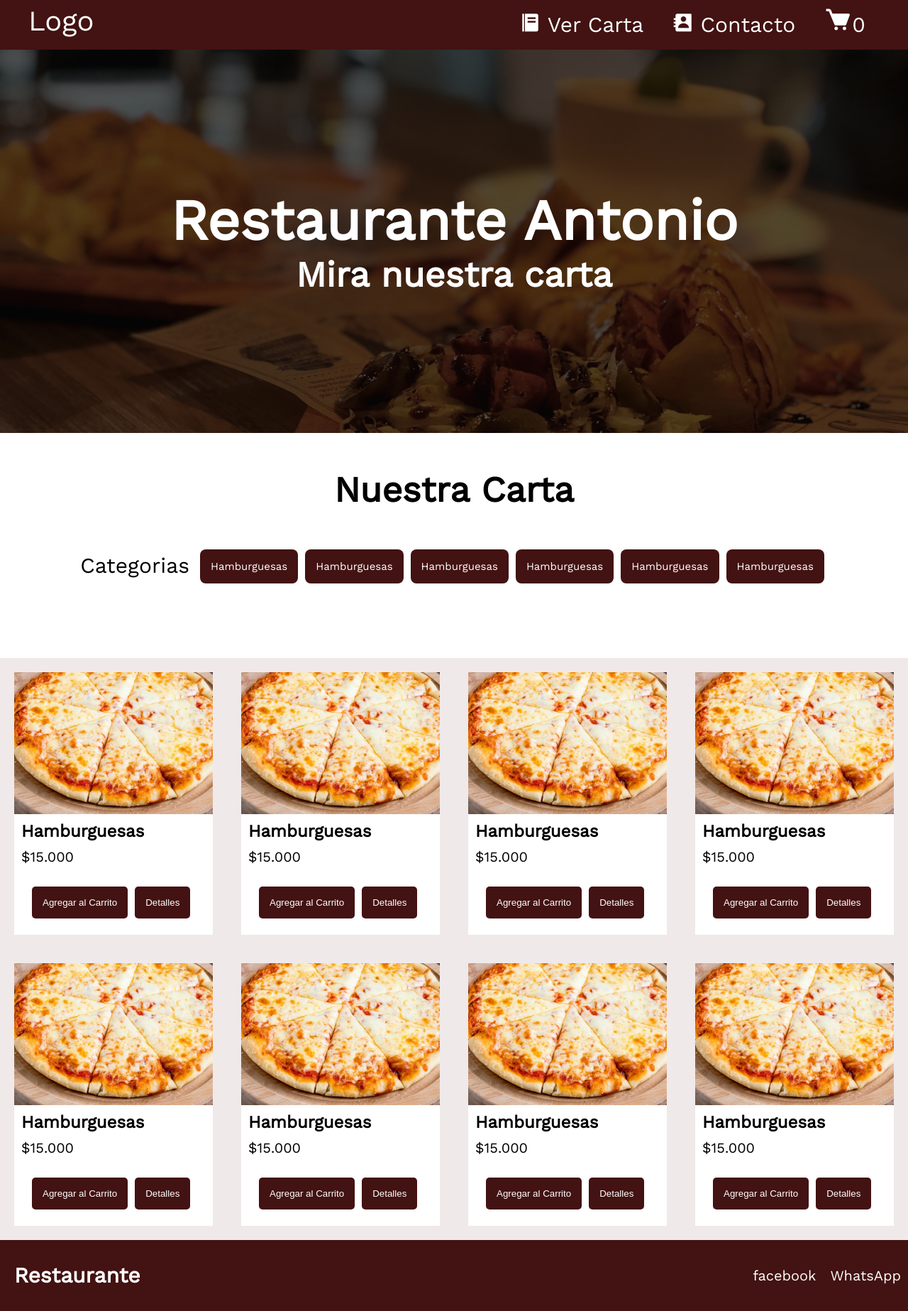
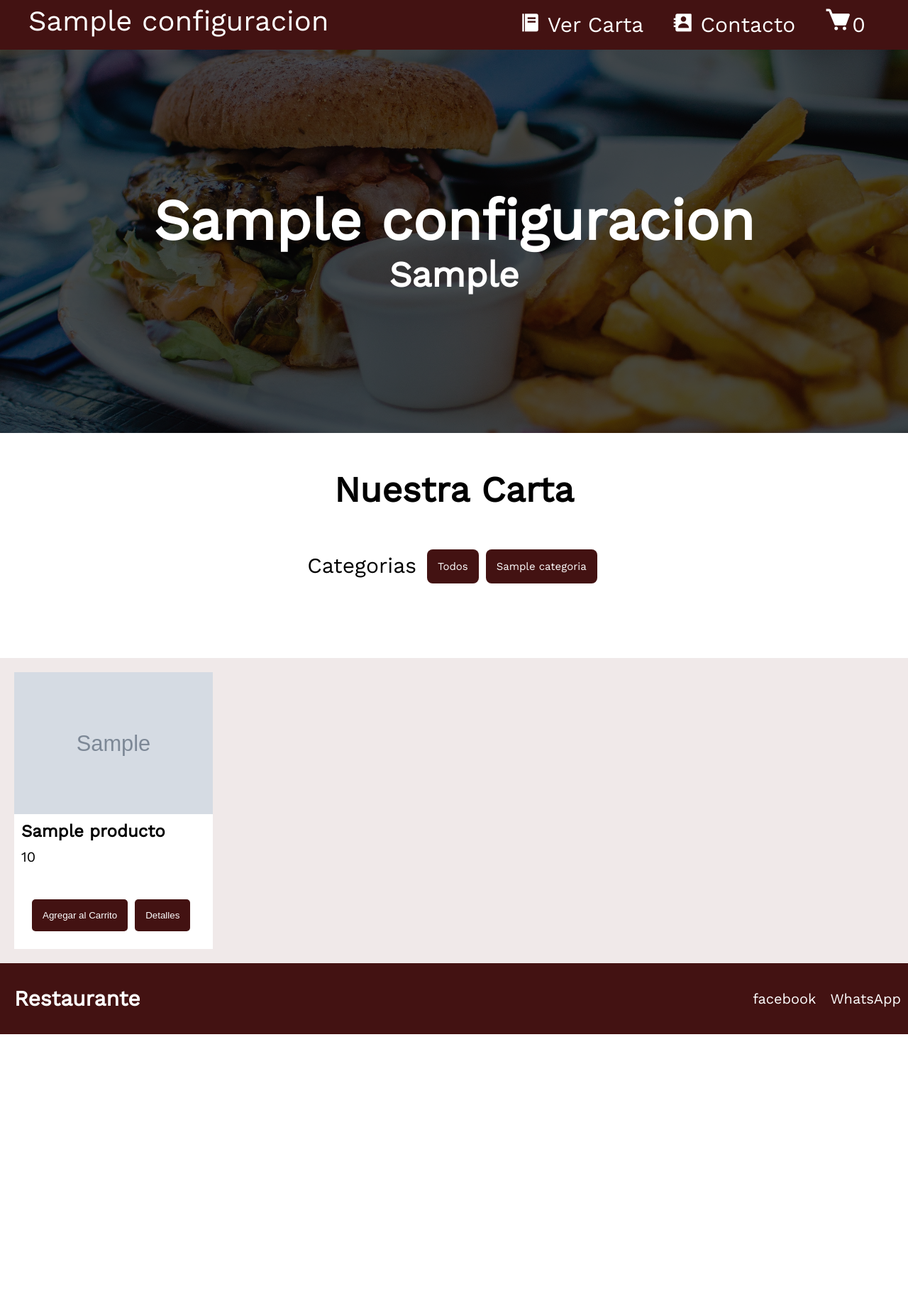
Before and after one commit to dantech99/CartaWeb, a PHP site: page / in a window 1280 px wide. Shown: the whole page at 71% size. After the commit the page ends 1457 px from the top, so only its background shows below. Run offline with PHP 8.4, Linux system fonts and the light colour scheme; tables that the repository leaves empty or names only in its code hold one stand-in row (values such as "Sample post"); grey boxes marked "Sample" are stand-in pictures.

Commit message:
renderizado de los datos de la db en la pagina de inicio, correct funcionamiento de la aplicacion

```diff
--- a/assets/scss/client/_cards.scss
+++ b/assets/scss/client/_cards.scss
@@ -13,7 +13,7 @@
 /* cards */
 .section-card{
     width: 100%;
-    height: 370px;
+    height: 390px;
     border-radius: 20px;
 
 
@@ -38,6 +38,7 @@
 
 .card-body{
     padding: 10px;
+    height: 100px;
 }
 .card-price{
     display: block;
--- a/assets/scss/client/_nav.scss
+++ b/assets/scss/client/_nav.scss
@@ -95,7 +95,7 @@
     text-align: center;
     align-items: center;
     justify-content: center;
-    background-image: url('../../img/restaurante.jpg');
+    background-image: url('../../img/fondo.jpg');
     background-repeat: no-repeat;
     background-size: cover;
     background-attachment:fixed;
--- a/assets/scss/client/main.css
+++ b/assets/scss/client/main.css
@@ -92,7 +92,7 @@ body {
   text-align: center;
   align-items: center;
   justify-content: center;
-  background-image: url("../../img/restaurante.jpg");
+  background-image: url("../../img/fondo.jpg");
   background-repeat: no-repeat;
   background-size: cover;
   background-attachment: fixed;
@@ -176,7 +176,7 @@ body {
 /* cards */
 .section-card {
   width: 100%;
-  height: 370px;
+  height: 390px;
   border-radius: 20px; }
 
 .card {
@@ -193,7 +193,8 @@ body {
   height: 100%; }
 
 .card-body {
-  padding: 10px; }
+  padding: 10px;
+  height: 100px; }
 
 .card-price {
   display: block;
--- a/index.php
+++ b/index.php
@@ -1,6 +1,7 @@
 <?php
 
-$title = "Restaurante || Carta"
+$title = "Restaurante || Carta";
+require_once "config/conect.php";
 
 ?>
 <!DOCTYPE html>
@@ -25,6 +26,7 @@ $title = "Restaurante || Carta"
 
     <!-- script js -->
     <script src="assets/js/index.js" defer></script>
+    <script src="assets/js/index.js" defer></script>
 
 
 </head>
@@ -32,8 +34,15 @@ $title = "Restaurante || Carta"
 
     <!-- navegacion principal encabezado -->
     <header class="header">
+    <?php
+            $query = mysqli_query($conexion, "SELECT * FROM configuracion ORDER BY id DESC");
+            $data = mysqli_fetch_assoc($query);
+            if ($query) {
+
+
+            ?>
         <nav class="nav">
-           <a href="admin/index.php" class="logo">Logo</a>
+           <a href="admin/index.php" class="logo"><?php echo $data['nombre_e']; ?></a>
            <button class="toggle"><i class='bx bx-menu'></i></button>
            <ul class="menu">
                <li class="menu-item"><a href="#"><i class='bx bxs-food-menu' ></i> Ver Carta</a></li>
@@ -46,8 +55,9 @@ $title = "Restaurante || Carta"
 
     <section class="section-header">
         <div class="section-present">
-            <h1 class="section-present-title">Restaurante Antonio</h1>
-            <h4 class="section-present-subtitle">Mira nuestra carta</h4>
+            <h1 class="section-present-title"><?php echo $data['nombreweb']; ?></h1>
+            <h4 class="section-present-subtitle"><?php echo $data['info_web']; ?></h4>
+            <?php  }?>
         </div>
     </section>
 
@@ -59,27 +69,37 @@ $title = "Restaurante || Carta"
         <div class="section-fill-taks">
             <span>Categorias</span>
             <div class="task">
-                <a href="#" class="task-link">Hamburguesas</a>
-                <a href="#" class="task-link">Hamburguesas</a>
-                <a href="#" class="task-link">Hamburguesas</a>
-                <a href="#" class="task-link">Hamburguesas</a>
-                <a href="#" class="task-link">Hamburguesas</a>
-                <a href="#" class="task-link">Hamburguesas</a>
+                <a href="#" class="task-link">Todos</a>
+                <?php
+                    $query = mysqli_query($conexion, "SELECT * FROM categorias");
+                    while($data = mysqli_fetch_assoc($query))
+                    {
+                ?>
+                <a href="#" class="task-link"><?php echo $data['nombre_c']; ?></a>
+                <?php }?>
             </div>
         </div>
     </section>
 
     <section class="section-card-product">
 
+        <?php
+        $query = mysqli_query($conexion, "SELECT p.*, c.id AS id_cat, c.nombre_c FROM productos p INNER JOIN categorias c ON c.id = p.id_categoria LIMIT 8");
 
-        <div class="section-card">
+        $result = mysqli_num_rows($query);
+        if ($result > 0) {
+            while ($data = mysqli_fetch_assoc($query)) {
+
+        ?>
+        <div class="section-card" categoria="<?php
+        echo $data['nombre_c']; ?>">
             <div class="card">
                 <div class="card-img">
-                    <img src="assets/img/pizzas.jpg" alt="">
+                    <img src="assets/img/<?php echo $data['imagen']; ?>" alt="">
                 </div>
                 <div class="card-body">
-                    <h2 class="card-body-title">Hamburguesas</h2>
-                   <span class="card-price">$15.000</span>
+                    <h2 class="card-body-title"><?php echo $data['nombre_p']; ?></h2>
+                    <span class="card-price"><?php echo $data['precio']; ?></span>
                 </div>
                 <div class="card-btn">
                     <a href="#" class="card-btn-link"><button class="btn">Agregar al Carrito</button></a>
@@ -87,119 +107,12 @@ $title = "Restaurante || Carta"
                 </div>
             </div>
         </div>
+        <?php } }else {
+            echo "no hay nada aqui aun";
+        }?>
 
-        <div class="section-card">
-            <div class="card">
-                <div class="card-img">
-                    <img src="assets/img/pizzas.jpg" alt="">
-                </div>
-                <div class="card-body">
-                    <h2 class="card-body-title">Hamburguesas</h2>
-                   <span class="card-price">$15.000</span>
-                </div>
-                <div class="card-btn">
-                    <a href="#" class="card-btn-link"><button class="btn">Agregar al Carrito</button></a>
-                    <a href="#" class="card-btn-link"><button class="btn">Detalles</button></a>
-                </div>
-            </div>
-        </div>
+    </section>
 
-        <div class="section-card">
-            <div class="card">
-                <div class="card-img">
-                    <img src="assets/img/pizzas.jpg" alt="">
-                </div>
-                <div class="card-body">
-                    <h2 class="card-body-title">Hamburguesas</h2>
-                   <span class="card-price">$15.000</span>
-                </div>
-                <div class="card-btn">
-                    <a href="#" class="card-btn-link"><button class="btn">Agregar al Carrito</button></a>
-                    <a href="#" class="card-btn-link"><button class="btn">Detalles</button></a>
-                </div>
-            </div>
-        </div>
-
-        <div class="section-card">
-            <div class="card">
-                <div class="card-img">
-                    <img src="assets/img/pizzas.jpg" alt="">
-                </div>
-                <div class="card-body">
-                    <h2 class="card-body-title">Hamburguesas</h2>
-                   <span class="card-price">$15.000</span>
-                </div>
-                <div class="card-btn">
-                    <a href="#" class="card-btn-link"><button class="btn">Agregar al Carrito</button></a>
-                    <a href="#" class="card-btn-link"><button class="btn">Detalles</button></a>
-                </div>
-            </div>
-        </div>
-
-        <div class="section-card">
-            <div class="card">
-                <div class="card-img">
-                    <img src="assets/img/pizzas.jpg" alt="">
-                </div>
-                <div class="card-body">
-                    <h2 class="card-body-title">Hamburguesas</h2>
-                   <span class="card-price">$15.000</span>
-                </div>
-                <div class="card-btn">
-                    <a href="#" class="card-btn-link"><button class="btn">Agregar al Carrito</button></a>
-                    <a href="#" class="card-btn-link"><button class="btn">Detalles</button></a>
-                </div>
-            </div>
-        </div>
-
-        <div class="section-card">
-            <div class="card">
-                <div class="card-img">
-                    <img src="assets/img/pizzas.jpg" alt="">
-                </div>
-                <div class="card-body">
-                    <h2 class="card-body-title">Hamburguesas</h2>
-                   <span class="card-price">$15.000</span>
-                </div>
-                <div class="card-btn">
-                    <a href="#" class="card-btn-link"><button class="btn">Agregar al Carrito</button></a>
-                    <a href="#" class="card-btn-link"><button class="btn">Detalles</button></a>
-                </div>
-            </div>
-        </div>
-
-        <div class="section-card">
-            <div class="card">
-                <div class="card-img">
-                    <img src="assets/img/pizzas.jpg" alt="">
-                </div>
-                <div class="card-body">
-                    <h2 class="card-body-title">Hamburguesas</h2>
-                   <span class="card-price">$15.000</span>
-                </div>
-                <div class="card-btn">
-                    <a href="#" class="card-btn-link"><button class="btn">Agregar al Carrito</button></a>
-                    <a href="#" class="card-btn-link"><button class="btn">Detalles</button></a>
-                </div>
-            </div>
-        </div>
-
-        <div class="section-card">
-            <div class="card">
-                <div class="card-img">
-                    <img src="assets/img/pizzas.jpg" alt="">
-                </div>
-                <div class="card-body">
-                    <h2 class="card-body-title">Hamburguesas</h2>
-                   <span class="card-price">$15.000</span>
-                </div>
-                <div class="card-btn">
-                    <a href="#" class="card-btn-link"><button class="btn">Agregar al Carrito</button></a>
-                    <a href="#" class="card-btn-link"><button class="btn">Detalles</button></a>
-                </div>
-            </div>
-        </div>
-    </section>
 
 
     <footer class="footer">
@@ -211,6 +124,5 @@ $title = "Restaurante || Carta"
             <a href="">WhatsApp</a>
         </div>
     </footer>
-
 </body>
 </html>
```
Also changed, not shown: assets/img/20220316211040.jpg (added), assets/img/20220316213158.jpg (added), assets/img/20220316213655.jpg (added), assets/img/20220317051540.jpg (added), assets/img/20220317051616.jpg (added), assets/img/20220317051653.jpg (added), assets/img/20220317051735.jpg (added), assets/img/20220317051809.jpg (added), assets/img/20220317051902.jpg (added), assets/js/scrips.js (added), 1 other file.
